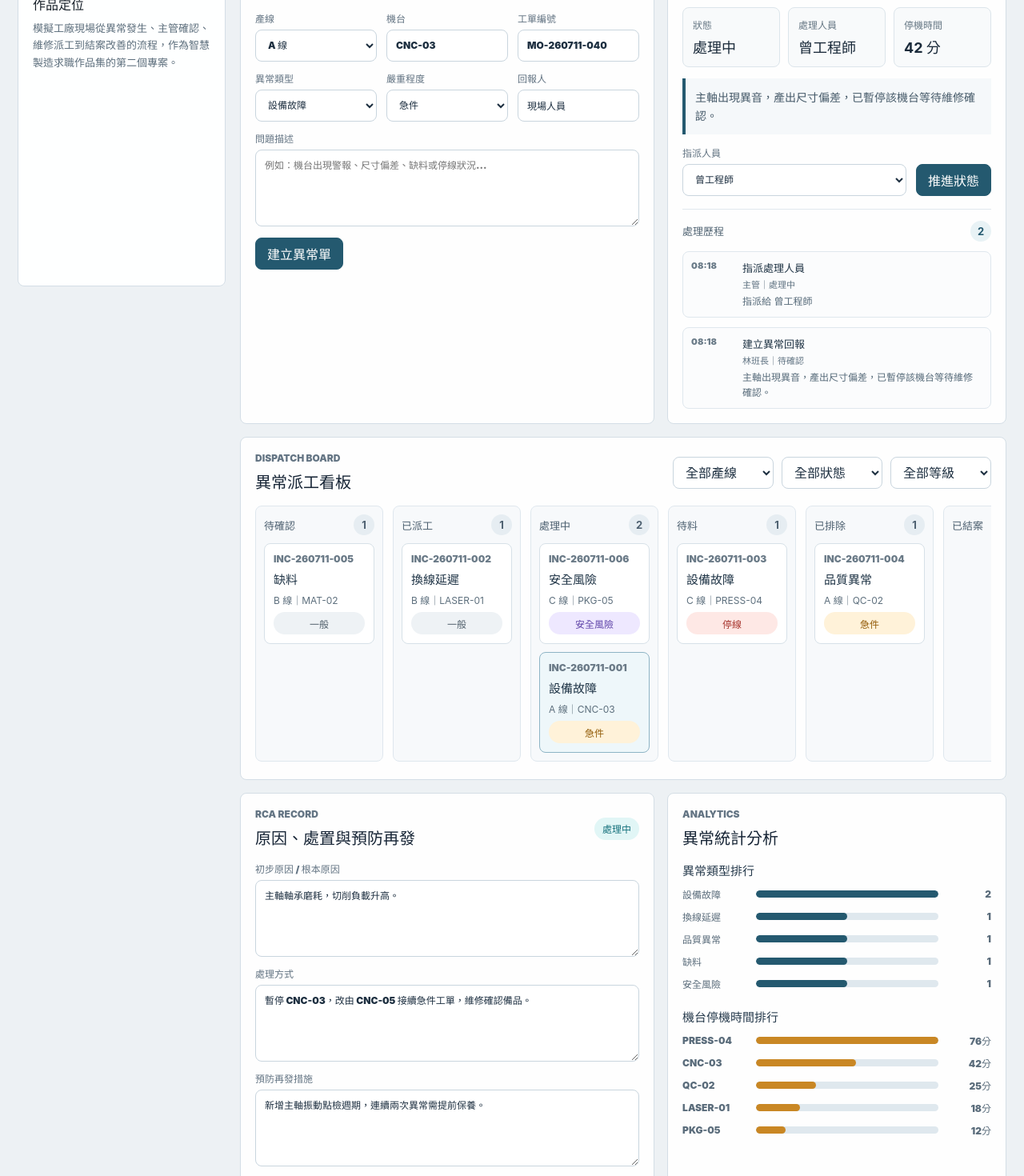
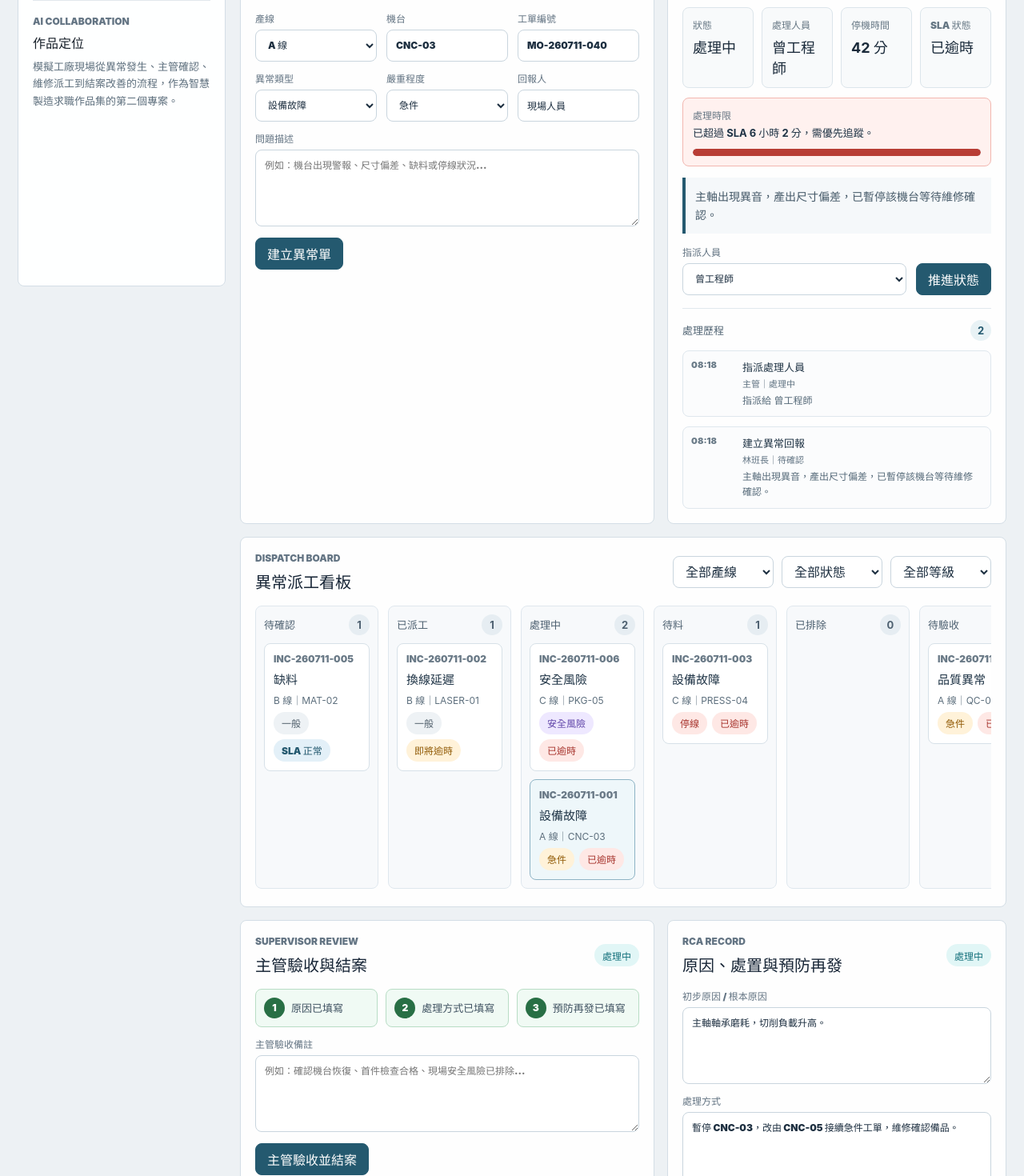
Before and after one commit to seanlu0503/factory-incident-dispatch-system, a React (Vite) app: page / in a window 1280 px wide. Shown: the part 420-1890 px from the top of the page at 80% size. Built offline with nearby package versions, Linux system fonts and the light colour scheme.

Commit message:
Add SLA tracking and supervisor review

```diff
--- a/src/App.jsx
+++ b/src/App.jsx
@@ -1,13 +1,13 @@
 import { useEffect, useMemo, useState } from "react";
 
-const statusFlow = ["待確認", "已派工", "處理中", "待料", "已排除", "已結案"];
-const STORAGE_KEY = "factory-incident-dispatch-system:v2";
+const statusFlow = ["待確認", "已派工", "處理中", "待料", "已排除", "待驗收", "已結案"];
+const STORAGE_KEY = "factory-incident-dispatch-system:v3";
 
 const severityMeta = {
-  一般: { tone: "slate", score: 1 },
-  急件: { tone: "amber", score: 2 },
-  停線: { tone: "red", score: 3 },
-  安全風險: { tone: "violet", score: 4 },
+  一般: { tone: "slate", score: 1, slaMinutes: 480 },
+  急件: { tone: "amber", score: 2, slaMinutes: 120 },
+  停線: { tone: "red", score: 3, slaMinutes: 60 },
+  安全風險: { tone: "violet", score: 4, slaMinutes: 30 },
 };
 
 const statusTone = {
@@ -16,6 +16,7 @@ const statusTone = {
   處理中: "cyan",
   待料: "amber",
   已排除: "green",
+  待驗收: "blue",
   已結案: "green",
 };
 
@@ -38,6 +39,7 @@ const initialIncidents = [
     cause: "主軸軸承磨耗，切削負載升高。",
     action: "暫停 CNC-03，改由 CNC-05 接續急件工單，維修確認備品。",
     prevention: "新增主軸振動點檢週期，連續兩次異常需提前保養。",
+    reviewNote: "",
   },
   {
     id: "INC-260711-002",
@@ -55,6 +57,7 @@ const initialIncidents = [
     cause: "換線治具未提前備妥。",
     action: "調整工單順序，先安排相同治具產品。",
     prevention: "換線前 30 分鐘由生管確認治具與刀具備料。",
+    reviewNote: "",
   },
   {
     id: "INC-260711-003",
@@ -72,6 +75,7 @@ const initialIncidents = [
     cause: "油壓閥回壓不穩，需更換密封件。",
     action: "等待備品到料，暫以 B 線支援部分產能。",
     prevention: "建立油壓閥備品安全庫存，低於 2 組自動提醒。",
+    reviewNote: "",
   },
   {
     id: "INC-260711-004",
@@ -81,7 +85,7 @@ const initialIncidents = [
     workOrder: "MO-260711-017",
     type: "品質異常",
     severity: "急件",
-    status: "已排除",
+    status: "待驗收",
     reporter: "黃品管",
     owner: "黃品管",
     downtime: 25,
@@ -89,6 +93,7 @@ const initialIncidents = [
     cause: "定位銷鬆動造成夾治具偏移。",
     action: "重新鎖固定位銷，補做首件確認與抽驗。",
     prevention: "品檢異常回饋加工站，首件檢查增加治具定位確認。",
+    reviewNote: "已完成首件確認，抽驗結果正常，待主管簽核結案。",
   },
   {
     id: "INC-260711-005",
@@ -106,6 +111,7 @@ const initialIncidents = [
     cause: "",
     action: "",
     prevention: "",
+    reviewNote: "",
   },
   {
     id: "INC-260711-006",
@@ -123,6 +129,7 @@ const initialIncidents = [
     cause: "暫存區標示不足，晚班交接未確認。",
     action: "立即清空通道，重新標示暫存區與搬運路線。",
     prevention: "班前點檢新增通道淨空確認，異常拍照回報。",
+    reviewNote: "",
   },
 ];
 
@@ -151,6 +158,57 @@ function ProgressBar({ value, tone = "blue" }) {
 function nextStatus(current) {
   const index = statusFlow.indexOf(current);
   return statusFlow[Math.min(index + 1, statusFlow.length - 1)];
+}
+
+function timeToMinutes(time) {
+  const match = /^(\d{1,2}):(\d{2})$/.exec(time);
+  if (!match) return 0;
+  return Number(match[1]) * 60 + Number(match[2]);
+}
+
+function getElapsedMinutes(incident) {
+  const currentDemoTime = 16 * 60 + 20;
+  return Math.max(currentDemoTime - timeToMinutes(incident.time), 0);
+}
+
+function getSlaInfo(incident) {
+  const limit = severityMeta[incident.severity].slaMinutes;
+  const elapsed = getElapsedMinutes(incident);
+  const remaining = limit - elapsed;
+
+  if (incident.status === "已結案") {
+    return {
+      label: "已結案",
+      tone: "green",
+      detail: "主管已完成驗收，不列入逾時追蹤。",
+      progress: 100,
+    };
+  }
+
+  if (remaining <= 0) {
+    return {
+      label: "已逾時",
+      tone: "red",
+      detail: `已超過 SLA ${minutesLabel(Math.abs(remaining))}，需優先追蹤。`,
+      progress: 100,
+    };
+  }
+
+  if (remaining <= Math.max(30, limit * 0.25)) {
+    return {
+      label: "即將逾時",
+      tone: "amber",
+      detail: `剩餘 ${minutesLabel(remaining)}，建議主管確認處理進度。`,
+      progress: Math.round((elapsed / limit) * 100),
+    };
+  }
+
+  return {
+    label: "SLA 正常",
+    tone: "blue",
+    detail: `剩餘 ${minutesLabel(remaining)}，標準處理時限 ${minutesLabel(limit)}。`,
+    progress: Math.round((elapsed / limit) * 100),
+  };
 }
 
 function minutesLabel(minutes) {
@@ -183,30 +241,35 @@ function createHistory({ action, actor, status, note }) {
 }
 
 function ensureHistory(incident) {
-  if (Array.isArray(incident.history) && incident.history.length > 0) {
-    return incident;
+  const normalized = {
+    reviewNote: "",
+    ...incident,
+  };
+
+  if (Array.isArray(normalized.history) && normalized.history.length > 0) {
+    return normalized;
   }
 
   return {
-    ...incident,
+    ...normalized,
     history: [
       {
-        id: `${incident.id}-created`,
-        time: incident.time,
+        id: `${normalized.id}-created`,
+        time: normalized.time,
         action: "建立異常回報",
-        actor: incident.reporter,
+        actor: normalized.reporter,
         status: "待確認",
-        note: incident.description,
+        note: normalized.description,
       },
-      ...(incident.owner !== "未指派"
+      ...(normalized.owner !== "未指派"
         ? [
             {
-              id: `${incident.id}-assigned`,
-              time: incident.time,
+              id: `${normalized.id}-assigned`,
+              time: normalized.time,
               action: "指派處理人員",
               actor: "主管",
-              status: incident.status,
-              note: `指派給 ${incident.owner}`,
+              status: normalized.status,
+              note: `指派給 ${normalized.owner}`,
             },
           ]
         : []),
@@ -284,6 +347,18 @@ export function App() {
       .slice(0, 5);
   }, [incidents]);
 
+  const slaStats = useMemo(() => {
+    return incidents.reduce(
+      (acc, item) => {
+        const sla = getSlaInfo(item);
+        if (sla.label === "已逾時") acc.overdue += 1;
+        if (sla.label === "即將逾時") acc.warning += 1;
+        return acc;
+      },
+      { overdue: 0, warning: 0 },
+    );
+  }, [incidents]);
+
   function updateSelected(patch) {
     setIncidents((current) =>
       current.map((item) => (item.id === selected.id ? { ...item, ...patch } : item)),
@@ -334,6 +409,24 @@ export function App() {
     );
   }
 
+  function closeIncident() {
+    setIncidents((current) =>
+      current.map((item) => {
+        if (item.id !== selected.id) return item;
+        const note = item.reviewNote || "主管驗收完成，確認異常已排除並完成結案。";
+        return appendHistory(
+          { ...item, status: "已結案", reviewNote: note },
+          createHistory({
+            action: "主管驗收結案",
+            actor: "主管",
+            status: "已結案",
+            note,
+          }),
+        );
+      }),
+    );
+  }
+
   function recordRcaUpdate() {
     setIncidents((current) =>
       current.map((item) =>
@@ -374,6 +467,7 @@ export function App() {
       cause: "",
       action: "",
       prevention: "",
+      reviewNote: "",
       ...draft,
       description: draft.description || "現場回報異常，等待主管確認影響範圍。",
     };
@@ -392,6 +486,7 @@ export function App() {
 
   const maxType = Math.max(...typeStats.map((item) => item.value), 1);
   const maxMachine = Math.max(...machineStats.map((item) => item.value), 1);
+  const selectedSla = getSlaInfo(selected);
 
   return (
     <main className="app-shell">
@@ -407,6 +502,7 @@ export function App() {
           <a href="#overview" className="active">異常總覽</a>
           <a href="#new-report">新增回報</a>
           <a href="#dispatch">派工看板</a>
+          <a href="#review">主管驗收</a>
           <a href="#rca">RCA 紀錄</a>
           <a href="#analytics">異常分析</a>
         </nav>
@@ -458,6 +554,11 @@ export function App() {
             <span>平均停機時間</span>
             <strong>{metrics.avg}分</strong>
             <small>累計 {metrics.totalDowntime} 分鐘</small>
+          </article>
+          <article>
+            <span>SLA 風險</span>
+            <strong>{slaStats.overdue}</strong>
+            <small>{slaStats.warning} 件即將逾時</small>
           </article>
         </section>
 
@@ -543,6 +644,17 @@ export function App() {
                 <span>停機時間</span>
                 <strong>{minutesLabel(selected.downtime)}</strong>
               </div>
+              <div>
+                <span>SLA 狀態</span>
+                <strong>{selectedSla.label}</strong>
+              </div>
+            </div>
+            <div className={`sla-card ${selectedSla.tone}`}>
+              <div>
+                <span>處理時限</span>
+                <strong>{selectedSla.detail}</strong>
+              </div>
+              <ProgressBar value={selectedSla.progress} tone={selectedSla.tone} />
             </div>
             <p className="description">{selected.description}</p>
             <div className="assign-row">
@@ -621,7 +733,10 @@ export function App() {
                       <span>{incident.id}</span>
                       <strong>{incident.type}</strong>
                       <small>{incident.line}｜{incident.machine}</small>
-                      <Pill tone={severityMeta[incident.severity].tone}>{incident.severity}</Pill>
+                      <div className="card-pills">
+                        <Pill tone={severityMeta[incident.severity].tone}>{incident.severity}</Pill>
+                        <Pill tone={getSlaInfo(incident).tone}>{getSlaInfo(incident).label}</Pill>
+                      </div>
                     </button>
                   ))}
                 </div>
@@ -631,6 +746,41 @@ export function App() {
         </section>
 
         <section className="two-column">
+          <section className="panel" id="review">
+            <div className="panel-heading">
+              <div>
+                <p className="section-label">Supervisor Review</p>
+                <h2>主管驗收與結案</h2>
+              </div>
+              <Pill tone={statusTone[selected.status]}>{selected.status}</Pill>
+            </div>
+            <div className="review-checklist">
+              <div className={selected.cause ? "done" : ""}>
+                <span>1</span>
+                <strong>原因已填寫</strong>
+              </div>
+              <div className={selected.action ? "done" : ""}>
+                <span>2</span>
+                <strong>處理方式已填寫</strong>
+              </div>
+              <div className={selected.prevention ? "done" : ""}>
+                <span>3</span>
+                <strong>預防再發已填寫</strong>
+              </div>
+            </div>
+            <label className="full-field">
+              主管驗收備註
+              <textarea
+                value={selected.reviewNote}
+                onChange={(event) => updateSelected({ reviewNote: event.target.value })}
+                placeholder="例如：確認機台恢復、首件檢查合格、現場安全風險已排除..."
+              />
+            </label>
+            <button type="button" className="primary-button" onClick={closeIncident}>
+              主管驗收並結案
+            </button>
+          </section>
+
           <section className="panel" id="rca">
             <div className="panel-heading">
               <div>
--- a/src/styles.css
+++ b/src/styles.css
@@ -227,7 +227,7 @@ a {
 
 .kpi-grid {
   display: grid;
-  grid-template-columns: repeat(4, minmax(0, 1fr));
+  grid-template-columns: repeat(5, minmax(0, 1fr));
   gap: 12px;
 }
 
@@ -375,7 +375,7 @@ textarea {
 
 .incident-summary {
   display: grid;
-  grid-template-columns: repeat(3, minmax(0, 1fr));
+  grid-template-columns: repeat(4, minmax(0, 1fr));
   gap: 10px;
 }
 
@@ -401,6 +401,49 @@ textarea {
   margin-top: 6px;
   color: #1a2a3a;
   font-size: 18px;
+}
+
+.sla-card {
+  display: grid;
+  gap: 10px;
+  margin-top: 12px;
+  border: 1px solid #cfe0e8;
+  border-radius: 8px;
+  background: #f7fbfd;
+  padding: 12px;
+}
+
+.sla-card span,
+.sla-card strong {
+  display: block;
+}
+
+.sla-card span {
+  color: #667784;
+  font-size: 12px;
+  font-weight: 900;
+}
+
+.sla-card strong {
+  margin-top: 4px;
+  color: #1f3446;
+  font-size: 13px;
+  line-height: 1.55;
+}
+
+.sla-card.amber {
+  border-color: #f1d391;
+  background: #fff8ea;
+}
+
+.sla-card.red {
+  border-color: #f2b7b0;
+  background: #fff1ef;
+}
+
+.sla-card.green {
+  border-color: #b8ddc5;
+  background: #f0faf4;
 }
 
 .description {
@@ -507,7 +550,7 @@ textarea {
 
 .status-board {
   display: grid;
-  grid-template-columns: repeat(6, minmax(160px, 1fr));
+  grid-template-columns: repeat(7, minmax(154px, 1fr));
   gap: 12px;
   width: 100%;
   max-width: 100%;
@@ -577,6 +620,58 @@ textarea {
   font-size: 12px;
 }
 
+.card-pills {
+  display: flex;
+  flex-wrap: wrap;
+  gap: 6px;
+}
+
+.review-checklist {
+  display: grid;
+  grid-template-columns: repeat(3, minmax(0, 1fr));
+  gap: 10px;
+}
+
+.review-checklist div {
+  display: flex;
+  align-items: center;
+  gap: 8px;
+  border: 1px solid #dce5eb;
+  border-radius: 8px;
+  background: #f8fafb;
+  color: #607382;
+  min-height: 48px;
+  padding: 10px;
+}
+
+.review-checklist span {
+  display: grid;
+  flex: 0 0 26px;
+  place-items: center;
+  width: 26px;
+  height: 26px;
+  border-radius: 999px;
+  background: #e6edf2;
+  color: #52616d;
+  font-size: 12px;
+  font-weight: 900;
+}
+
+.review-checklist strong {
+  color: #405362;
+  font-size: 13px;
+}
+
+.review-checklist .done {
+  border-color: #b8ddc5;
+  background: #f0faf4;
+}
+
+.review-checklist .done span {
+  background: #286f45;
+  color: #ffffff;
+}
+
 .chart-block {
   display: grid;
   gap: 11px;
@@ -630,6 +725,14 @@ textarea {
   background: #c98724;
 }
 
+.progress-fill.red {
+  background: #b83d35;
+}
+
+.progress-fill.green {
+  background: #286f45;
+}
+
 @media (max-width: 1180px) {
   .app-shell,
   .two-column {
@@ -642,11 +745,11 @@ textarea {
   }
 
   .nav-list {
-    grid-template-columns: repeat(5, minmax(0, 1fr));
+    grid-template-columns: repeat(3, minmax(0, 1fr));
   }
 
   .kpi-grid {
-    grid-template-columns: repeat(2, minmax(0, 1fr));
+    grid-template-columns: repeat(3, minmax(0, 1fr));
   }
 }
 
@@ -680,7 +783,8 @@ textarea {
   .kpi-grid,
   .form-grid,
   .incident-summary,
-  .assign-row {
+  .assign-row,
+  .review-checklist {
     grid-template-columns: 1fr;
   }
 
@@ -695,6 +799,6 @@ textarea {
   }
 
   .status-board {
-    grid-template-columns: repeat(6, 210px);
+    grid-template-columns: repeat(7, 210px);
   }
 }
```
Also changed, not shown: 2 other files (tests, documents, lock files or other folders).
